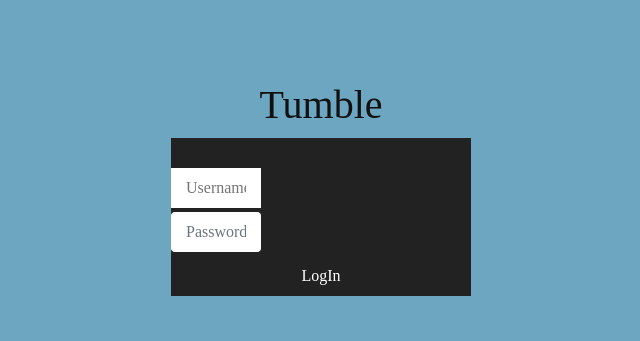
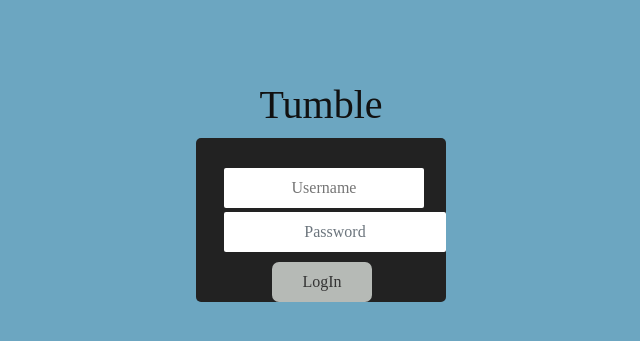
Before and after one commit to Dabaddy/Tumble-INFS3202, a PHP site: page /login.php in a window 1280 px wide. Shown: the part 90-431 px from the top of the page, without its empty margins (319-959 px from the left). Run offline with PHP 8.4, Linux system fonts and the light colour scheme; data comes from the database, SQL or seed files in the repository.

Commit message:
styled the sign up page and login page

```diff
--- a/blogCMS/css/blog.css
+++ b/blogCMS/css/blog.css
@@ -273,11 +273,10 @@
 	width: 500px;
 	margin: 0 auto;
 	padding-top: 30px;
-
-
+	padding-left:28px;
 	display: block;
 	margin: 0 auto;
-	width:30%;
+	width:25%;
 	height: 40%;
 	border: none;
 	background-color: #222;
@@ -285,12 +284,12 @@
 	font-size: 16px;
 	color: #fff;
 	cursor: pointer;
+	border-radius: 5px;
 }
 
 .signup-form input{
-	width: 90px;
 	height: 40px;
-	padding: 0px 5%;
+	padding: 0px;
 	border: none;
 	margin-bottom:4px;
 	background-color: #fff;
@@ -298,21 +297,26 @@
 	font-size: 16px;
 	color: #111;
 	line-height: 40px;
+	border-radius: 2px;
+	text-align:center;
 }
 
 .signup-form button{
-	margin: 0 auto;
+	margin: 10px auto;
+	margin-left:48px;
 	display: block;
 	width: 100px;
 	height: 40px;
 	border: none;
-	background-color: #222;
+	background-color: #B6BAB6;
 	font-family: sterif;
 	font-size: 16px;
-	color: #fff;
+	color: #343434;
 	cursor: pointer;
+	border-radius: 7px;
 }
 
 .signup-form button:hover{
-	background-color: #111;
+	background-color: #5B5D5B;
+
 }
```
